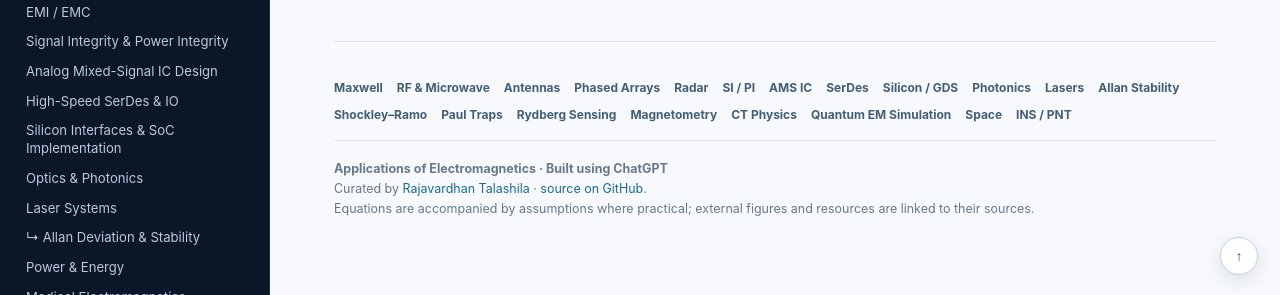
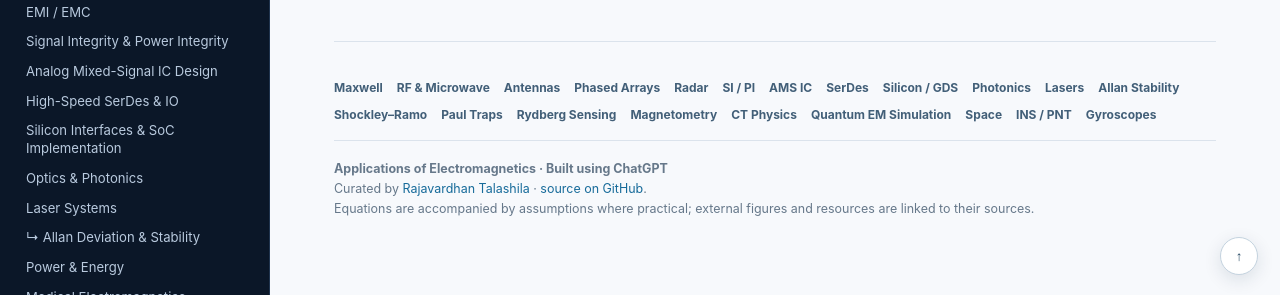
Before and after one commit to RajavardhanT/Electromagnetics_Applications, a Jekyll site: the page built from index.md, in a window 1280 px wide and 900 px high, scrolled down 5846 px. Shown: the part 605-900 px from the top of the window. Built offline with Jekyll 4.4.1, drawn with Linux system fonts in a browser that asks for light colours.

Commit message:
Add modern gyroscopes to navigation

```diff
--- a/_layouts/default.html
+++ b/_layouts/default.html
@@ -106,6 +106,7 @@
       <a href="{{ '/gravity-probe-b/' | relative_url }}">Gravity Probe B</a>
       <a href="{{ '/computational-em/' | relative_url }}">Spacecraft Electromagnetics</a>
       <a href="{{ '/inertial-navigation/' | relative_url }}">Modern Inertial Navigation</a>
+      <a href="{{ '/modern-gyroscopes/' | relative_url }}">↳ Modern Gyroscopes</a>
       <a href="{{ '/earth-space/chandler-wobble-vlbi.html' | relative_url }}">VLBI, Chandler Wobble & Earth Rotation</a>
 
       <div class="sidebar-title">TOOLS & CONTEXT</div>
@@ -154,6 +155,7 @@
           <a href="{{ '/quantum/em-simulation-quantum-computing.html' | relative_url }}">Quantum EM Simulation</a>
           <a href="{{ '/computational-em/' | relative_url }}">Space</a>
           <a href="{{ '/inertial-navigation/' | relative_url }}">INS / PNT</a>
+          <a href="{{ '/modern-gyroscopes/' | relative_url }}">Gyroscopes</a>
         </nav>
         <strong>Applications of Electromagnetics · Built using ChatGPT</strong><br>
         Curated by <a href="https://rajavardhant.github.io/">Rajavardhan Talashila</a> · <a href="https://github.com/RajavardhanT/Electromagnetics_Applications">source on GitHub</a>.<br>
```
